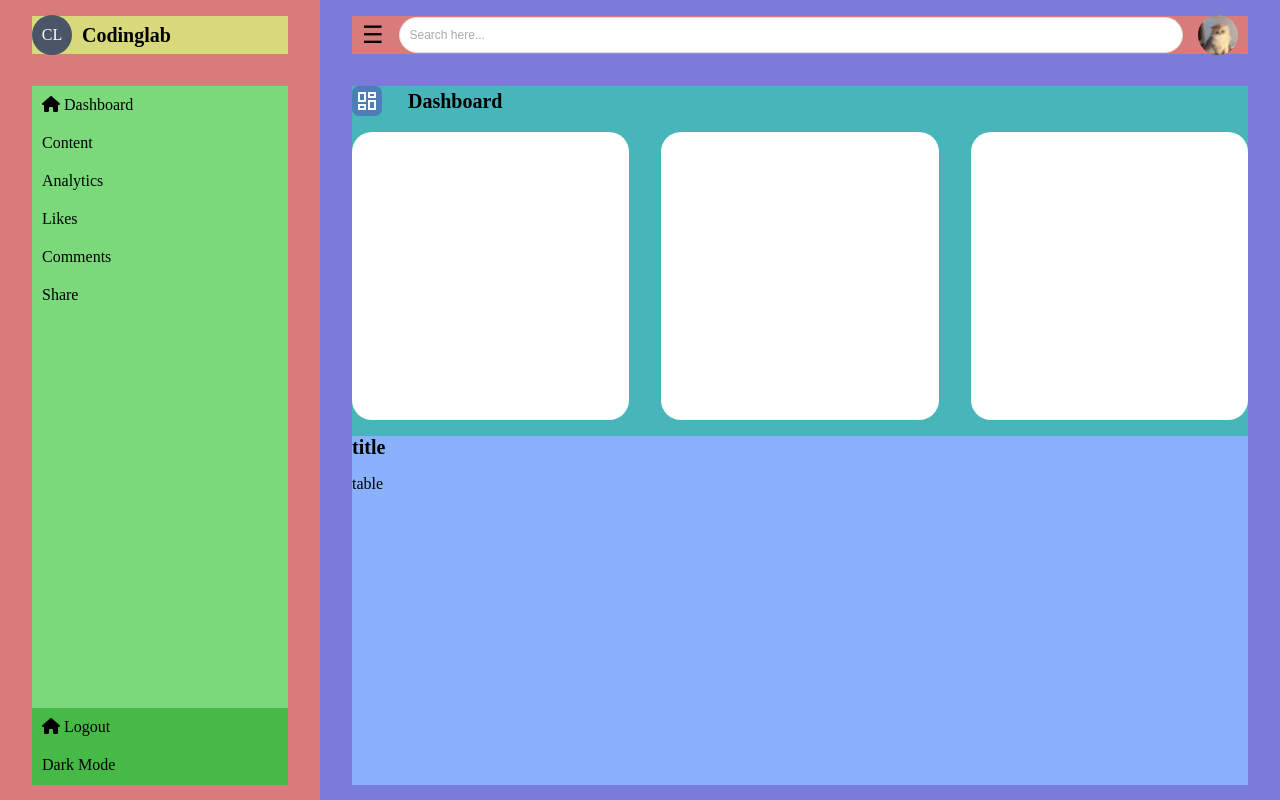
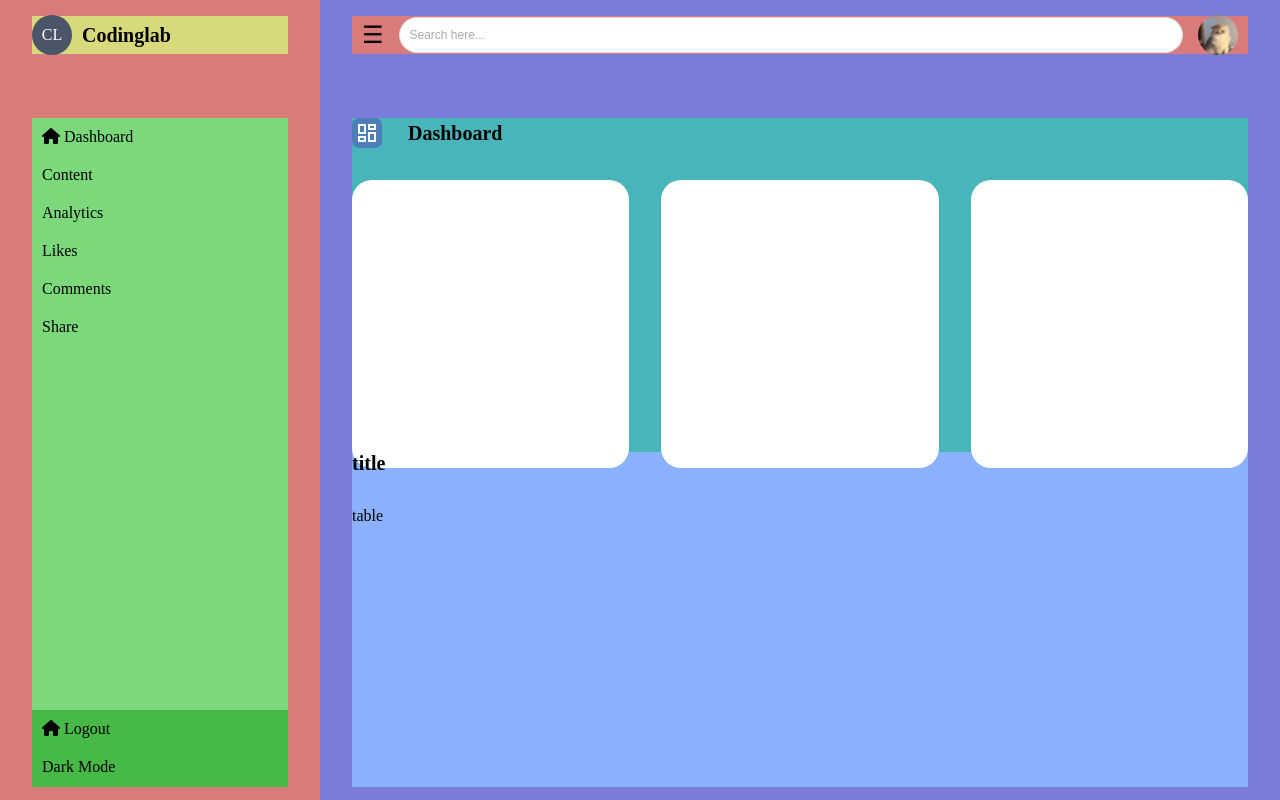
Before and after one commit to Puriwt/puriwt-co-op-tests, a plain HTML site: page index.html in a window 1280 px wide. Drawn offline with Linux system fonts and the light colour scheme.

Commit message:
Change gap space.

```diff
--- a/style/style.css
+++ b/style/style.css
@@ -49,8 +49,8 @@
 
             & > .body-aside {
                 width: 100%;
-                height: 81%;
-                margin-top: 2rem;
+                height: 77%;
+                margin-top: 4rem;
                 background: #7bd97b;
 
             }
@@ -126,8 +126,8 @@
 
             & > .content {
                 width: 100%;
-                height: 91%;
-                margin-top: 2rem;
+                height: 87%;
+                margin-top: 4rem;
                 background: #7bd97b;
 
                 & > .dashboard-section {
@@ -171,7 +171,7 @@
                     align-items: center;
                     font-size: 20px;
                     font-weight: 600;
-                    padding: 0 0 1rem 0;
+                    padding: 0 0 2rem 0;
                 }
             }
 
```
